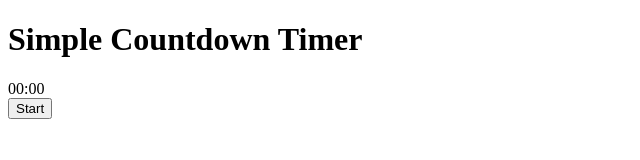
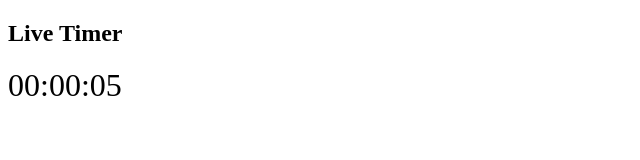
Before and after one commit to peg696-source/timer, a plain HTML site: page index.html in a window 1280 px wide. Shown: the whole page, without its empty margins (0-640 px from the left). Drawn offline with Linux system fonts and the light colour scheme.

Commit message:
Add files via upload

```diff
--- a/index.html
+++ b/index.html
@@ -1,18 +1,29 @@
 <!DOCTYPE html>
-<html lang="en">
-<head>
-    <meta charset="UTF-8">
-    <meta name="viewport" content="width=device-width, initial-scale=1.0">
-    <title>Countdown Timer</title>
-    <link rel="stylesheet" href="style.css">
-</head>
+<html>
 <body>
-    <div class="timer-container">
-        <h1>Simple Countdown Timer</h1>
-        <div id="countdown-display">00:00</div>
-        <button onclick="startTimer()">Start</button>
-    </div>
+  <h2>Live Timer</h2>
+  <div id="timer" style="font-size: 2em;">00:00:00</div>
 
-    <script src="script.js"></script>
+  <script>
+    // Set the start time
+    const startTime = new Date().getTime();
+
+    // Update the timer every 1 second
+    const interval = setInterval(function() {
+      const now = new Date().getTime();
+      const distance = now - startTime;
+
+      // Time calculations
+      const hours = Math.floor((distance % (1000 * 60 * 60 * 24)) / (1000 * 60 * 60));
+      const minutes = Math.floor((distance % (1000 * 60 * 60)) / (1000 * 60));
+      const seconds = Math.floor((distance % (1000 * 60)) / 1000);
+
+      // Display result
+      document.getElementById("timer").innerHTML =
+        String(hours).padStart(2, '0') + ":" +
+        String(minutes).padStart(2, '0') + ":" +
+        String(seconds).padStart(2, '0');
+    }, 1000);
+  </script>
 </body>
 </html>
```
